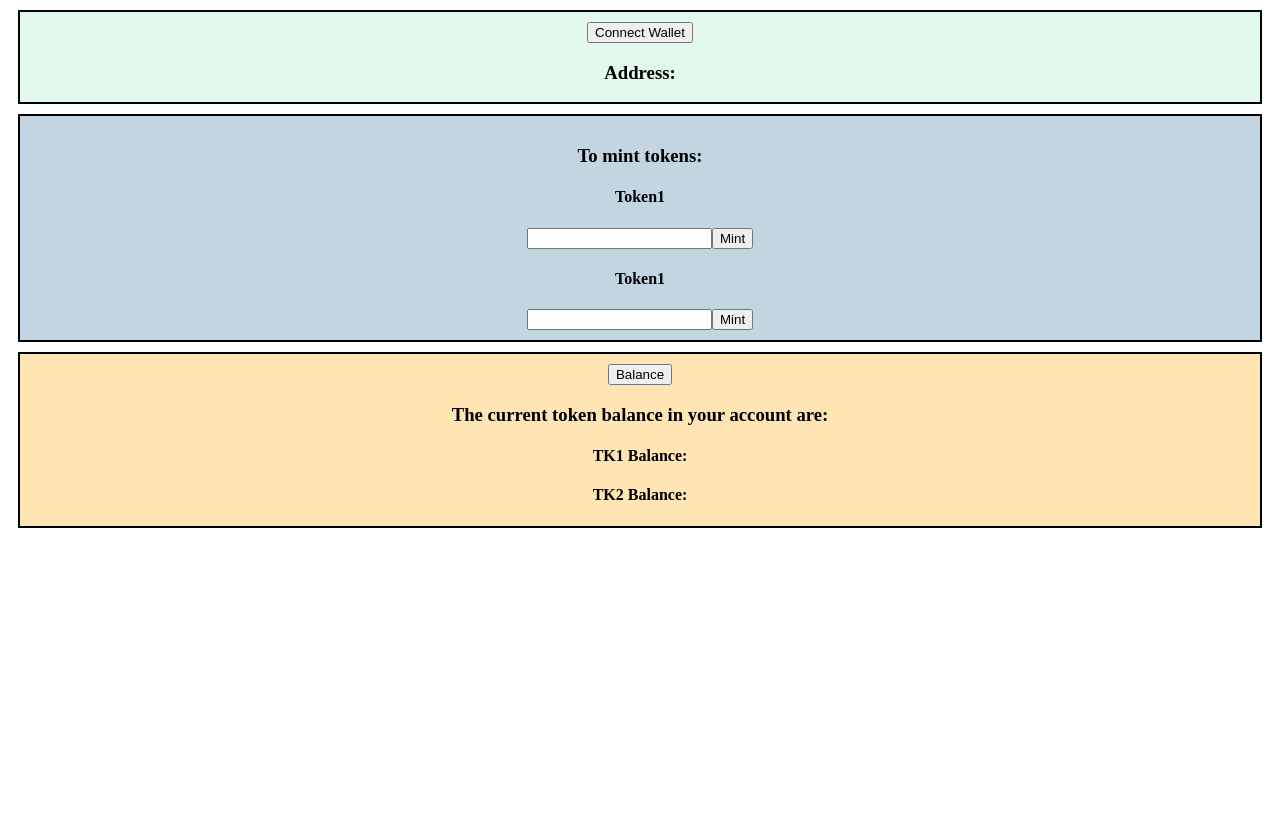
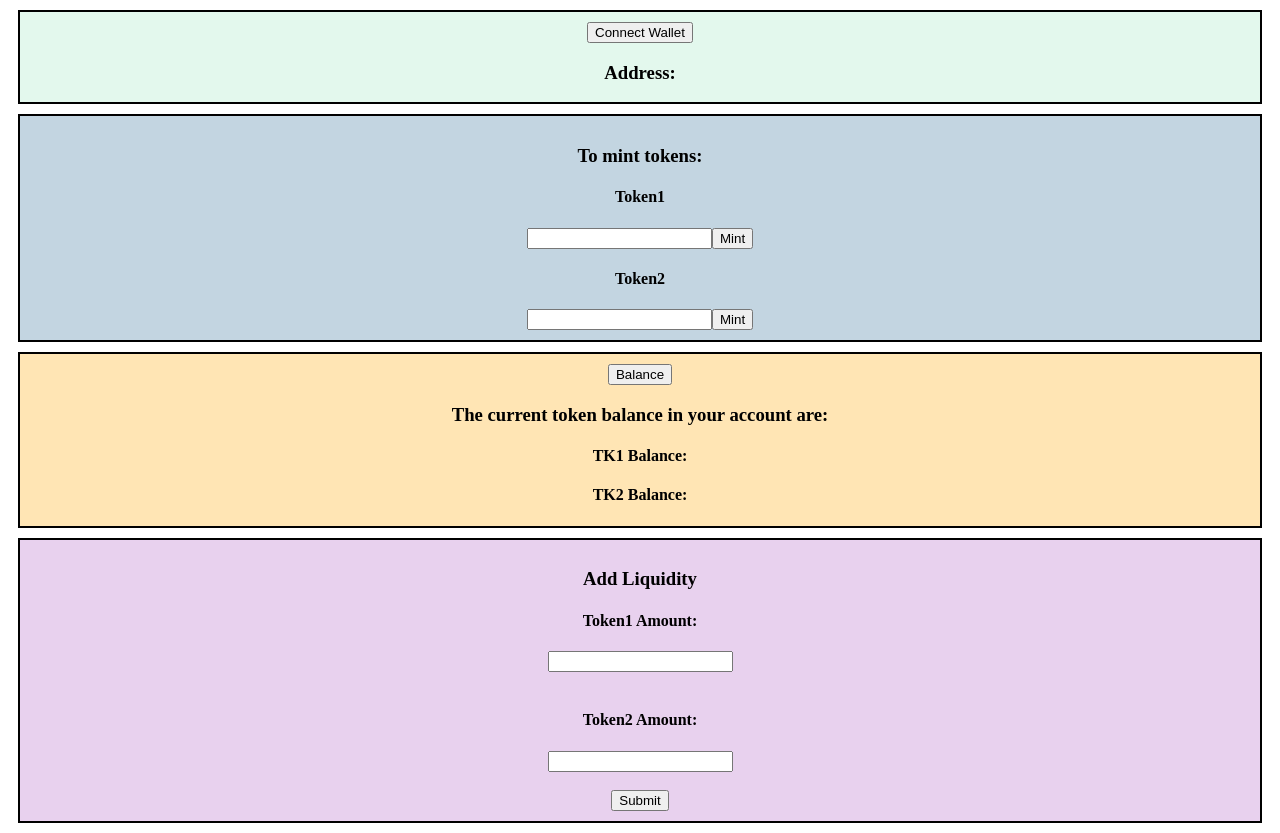
Before and after one commit to avantgard3labs/dex-site, a React (Create React App) app: page / in a window 1280 px wide. Before the commit the page ends 800 px from the top, so only its background shows below. Built offline with nearby package versions, Linux system fonts and the light colour scheme.

Commit message:
AddLiqudityUI

```diff
--- a/src/App.css
+++ b/src/App.css
@@ -26,3 +26,14 @@
     padding-top: 10px;
     padding-bottom: 10px;
 }
+
+.addLiq {
+    text-align: center;
+    width: auto;
+    height: auto;
+    border: 2px solid #000000;
+    background: #e8d1ee;
+    margin: 10px;
+    padding-top: 10px;
+    padding-bottom: 10px;
+}
--- a/src/App.js
+++ b/src/App.js
@@ -8,18 +8,25 @@ import cpammJson from './contracts/CPAMM.json';
 
 function App() {
 
+  //wallet and contracts
   const [walletAddress, setWalletAddress] = useState("")
   const [signer, setSigner] = useState()
   const [contract, setContract] = useState()
+  const [CPAMMContract, setCPAMMContract] = useState()
+  //token
   const [token1Address, settoken1Address] = useState("")
   const [token2Address, settoken2Address] = useState("")
   const [token1Balance, settoken1Balance] = useState("")
   const [token2Balance, settoken2Balance] = useState("")
   const [token1, setToken1] = useState()
   const [token2, setToken2] = useState()
+  //MINT
   const [inputMint1, setInputMint1] = useState('');
   const [inputMint2, setInputMint2] = useState('');
-  const [CPAMMContract, setCPAMMContract] = useState()
+  //ADDLiquidity
+  const [liq1, setLiq1] = useState('')
+  const [liq2, setLiq2] = useState('')
+
 
 
 
@@ -83,7 +90,7 @@ function App() {
     setInputMint2(event.target.value);
   }
   function handleSubmit2() {
-    mintToken2(inputMint2);
+    mintToken2();
   }
   async function mintToken2() {
     const token2Mint =new ethers.Contract(token2Address,mintableJson.abi, signer)
@@ -92,6 +99,23 @@ function App() {
   }
 
 
+  //Add liquidity
+  function InputAddLiq1(event) {
+    setLiq1(event.target.value);
+  }
+
+  function InputAddLiq2(event) {
+    setLiq2(event.target.value);
+  }
+
+  function submitAddLiq(event) {
+    event.preventDefault();
+    addLiquidty();
+  }
+
+  function addLiquidty() {
+
+  }
 
 
 
@@ -108,7 +132,7 @@ function App() {
         <input type="text" value={inputMint1} onChange={handleChange1}/>
         <button onClick={handleSubmit1}>Mint</button>
 
-        <h4>Token1</h4>
+        <h4>Token2</h4>
         <input type="text" value={inputMint2} onChange={handleChange2}/>
         <button onClick={handleSubmit2}>Mint</button>
 
@@ -120,6 +144,21 @@ function App() {
         <h4>TK2 Balance: {token2Balance}</h4>
       </div>
 
+      <div className='addLiq'>
+          <h3>Add Liquidity</h3>
+          <form onSubmit={submitAddLiq}>
+            <h4>Token1 Amount:</h4>
+            <input type="text" value={liq1} onChange={InputAddLiq1} />
+          <br/><br/>
+
+            <h4>Token2 Amount:</h4>
+            <input type="text" value={liq2} onChange={InputAddLiq2} />
+          <br/><br/>
+
+          <button type="submit">Submit</button>
+          </form>
+      </div>
+
     </div>
   );
 }
```
